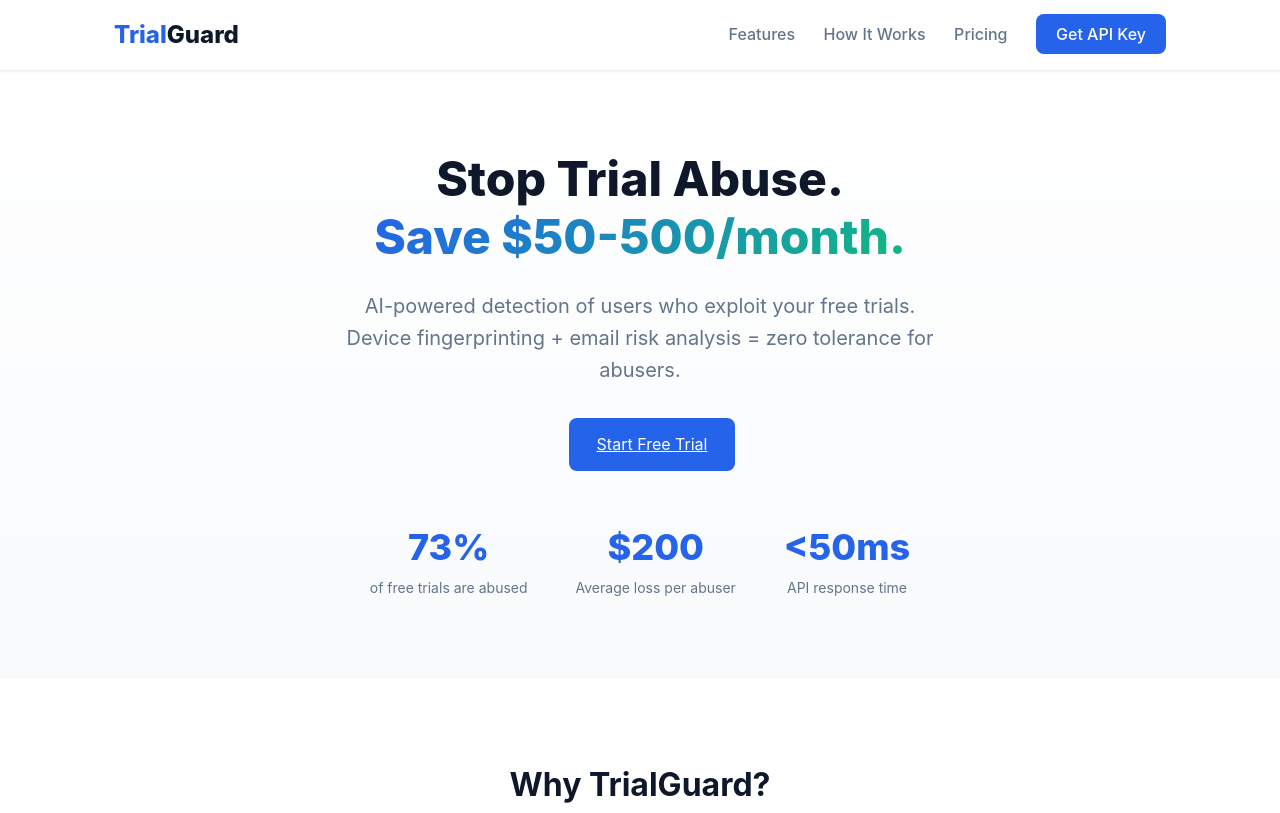
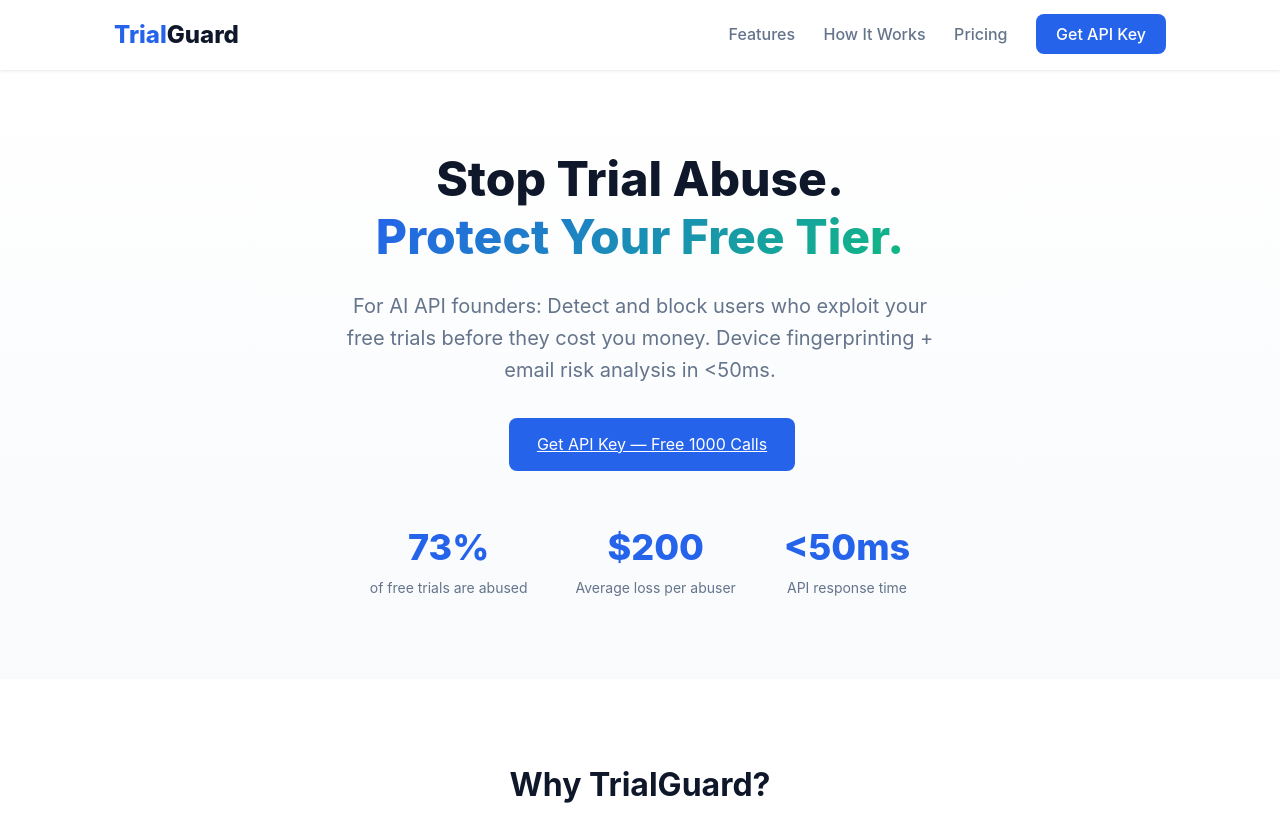
Before and after one commit to shuicici/trial-abuse-api, a website: page index.html in a window 1280 px wide. Shown: the top 813 px of the page. Drawn offline with Linux system fonts and the light colour scheme.

Commit message:
improve: better hero targeting AI API founders, clearer CTA

```diff
--- a/index.html
+++ b/index.html
@@ -387,9 +387,9 @@
 
   <section class="hero">
     <div class="container">
-      <h1>Stop Trial Abuse.<br><span>Save $50-500/month.</span></h1>
-      <p>AI-powered detection of users who exploit your free trials. Device fingerprinting + email risk analysis = zero tolerance for abusers.</p>
-      <a href="#pricing" class="cta-btn" style="display: inline-block; padding: 14px 28px; font-size: 16px;">Start Free Trial</a>
+      <h1>Stop Trial Abuse.<br><span>Protect Your Free Tier.</span></h1>
+      <p>For AI API founders: Detect and block users who exploit your free trials before they cost you money. Device fingerprinting + email risk analysis in &lt;50ms.</p>
+      <a href="https://rapidapi.com/seuzhy/api/trialguard" class="cta-btn" style="display: inline-block; padding: 14px 28px; font-size: 16px;">Get API Key — Free 1000 Calls</a>
 
       <div class="hero-stats">
         <div class="stat">
```
